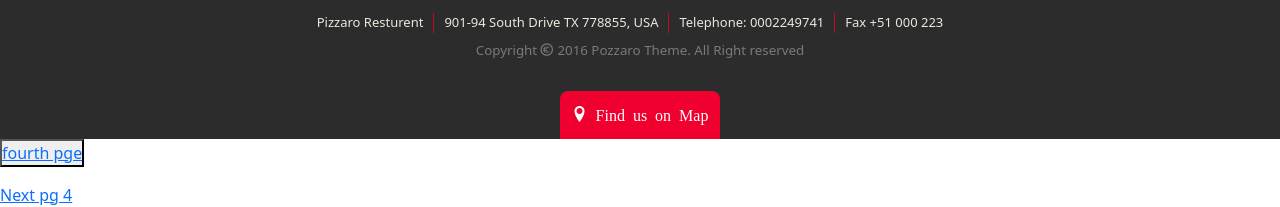
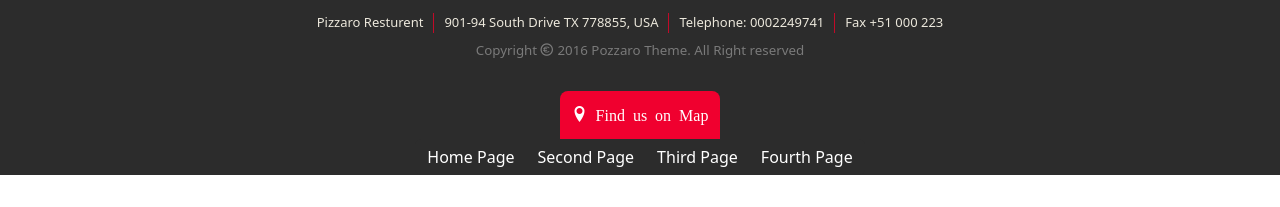
Before and after one commit to Shanikhan0098/goood, a plain HTML site: page third.html in a window 1280 px wide. Shown: the part 2118-2325 px from the top of the page. After the commit the page ends 2293 px from the top, so only its background shows below. Drawn offline with nearby package versions, Linux system fonts and the light colour scheme; files whose address does not match are found by name.

Commit message:
add short text

```diff
--- a/css/theme.css
+++ b/css/theme.css
@@ -15,6 +15,13 @@
     --span-clr: #8e8e8e;
     --copyright: #7a7a7a;
 }
+body{font-family: 'Open Sans', sans-serif;}
+.page ul{color: white;}
+.pagination li a{background-color: #2c2c2c;
+border: none;
+color: white!important;}
+.pagination li a:hover{background-color: var(--light-red);
+color: white;}
 .navbar-nav .one a{position: relative;}
 .add-line::after{content: '';
 display: block;
@@ -159,7 +166,7 @@ border-radius: 8px;
 
 .carousel-caption {
     position: absolute;
-    top: 20%;
+    top: 15%;
     transform: translateY(-50%);
 }
 
--- a/pizzaro-four/css/theme.css
+++ b/pizzaro-four/css/theme.css
@@ -15,7 +15,12 @@
     --span-clr: #8e8e8e;
     --copyright: #7a7a7a;
 }
-
+.page ul{color: white;}
+.pagination li a{background-color: #2c2c2c;
+border: none;
+color: white!important;}
+.pagination li a:hover{background-color: var(--light-red);
+color: white;}
 .navbar-nav .one a {
     position: relative;
 }
--- a/pizzaro-second/css/theme.css
+++ b/pizzaro-second/css/theme.css
@@ -15,7 +15,12 @@
     --span-clr: #8e8e8e;
     --copyright: #7a7a7a;
 }
-
+.page ul{color: white;}
+.pagination li a{background-color: #2c2c2c;
+border: none;
+color: white!important;}
+.pagination li a:hover{background-color: var(--light-red);
+color: white;}
 .navbar-nav .one a {
     position: relative;
 }
--- a/pizzaro-third/css/theme.css
+++ b/pizzaro-third/css/theme.css
@@ -15,7 +15,12 @@
     --span-clr: #8e8e8e;
     --copyright: #7a7a7a;
 }
-
+.page ul{color: white;}
+.pagination li a{background-color: #2c2c2c;
+border: none;
+color: white!important;}
+.pagination li a:hover{background-color: var(--light-red);
+color: white;}
 .navbar-nav .one a {
     position: relative;
 }
--- a/third.html
+++ b/third.html
@@ -512,15 +512,19 @@
                     <button><a href=" "><span class=" icon-location"> Find us on Map</span></a></button>
                 </div><!-- /.col-md-12 -->
             </div><!--row-->
+            <nav aria-label="Page navigation example">
+                <ul class="pagination">
+                  <li class="page-item"><a class="page-link" href="./index.html">Home Page</a></li>
+                  <li class="page-item"><a class="page-link" href="./second.html">Second Page</a></li>
+                  <li class="page-item"><a class="page-link" href="./third.html">Third Page</a></li>
+                  <li class="page-item"><a class="page-link" href="./four.html">Fourth Page</a></li>
+                </ul>
+              </nav>
         </div><!-- /.footer-wrapper -->
-        <div class="lix">
-            <p><button><a href="./four.html">fourth pge</a></button></p>
-        </div>
+
     </div><!-- /.footer -->
 
-  <div class="lst-bt">
-<a href="../pizzaro-four/index.html">Next pg 4</a>
-  </div><!-- /.lst-bt -->
+
 
     <script src="https://cdn.jsdelivr.net/npm/bootstrap@5.3.0-alpha1/dist/js/bootstrap.bundle.min.js"
         integrity="sha384-w76AqPfDkMBDXo30jS1Sgez6pr3x5MlQ1ZAGC+nuZB+EYdgRZgiwxhTBTkF7CXvN"
```
Also changed, not shown: four.html (+9 -3 lines), index.html (+47 -29 lines), second.html (+9 -3 lines), assets/img/230.jpg (added), assets/img/nonn.png (added), assets/img/nosplats.jpg (added), 1 other file.
